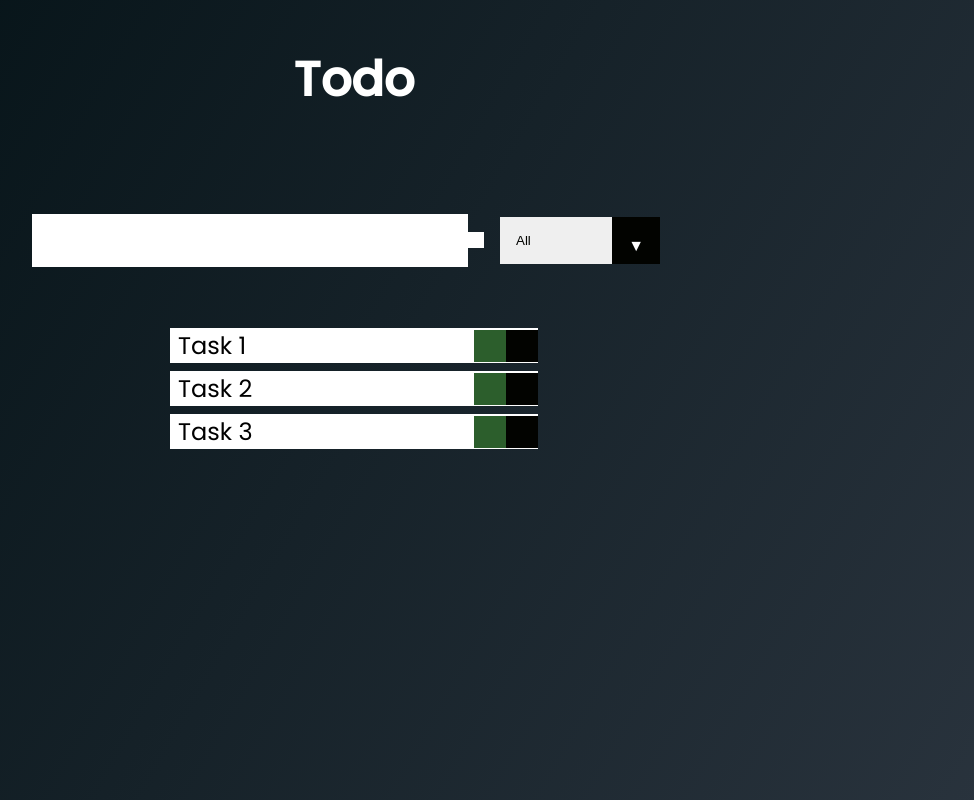
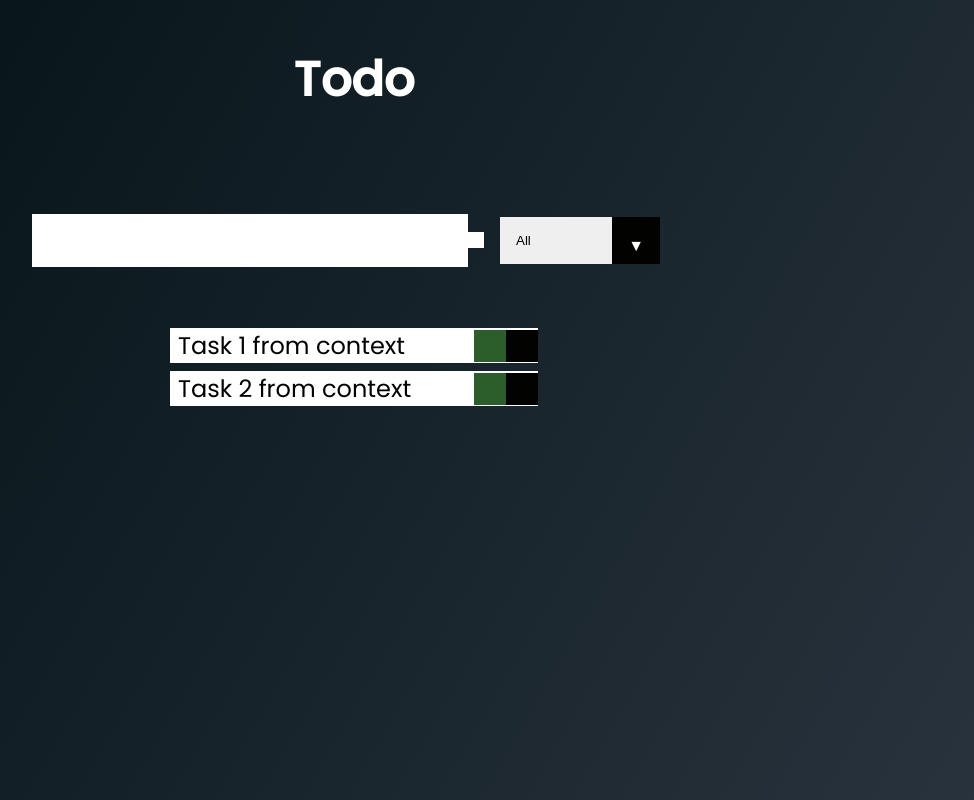
Before and after one commit to mikias-worash/todo-react, a React (Create React App) app: page / in a window 1280 px wide. Shown: the whole page, without its empty margins (286-1260 px from the left). Built offline with nearby package versions, Linux system fonts and the light colour scheme; a web font is replaced by a local one.

Commit message:
Added Context

```diff
--- a/src/App.js
+++ b/src/App.js
@@ -3,35 +3,18 @@ import Header from "./components/Header";
 import TodoForm from "./components/TodoForm";
 import Head from "./components/Head";
 import TodoList from "./components/TodoList";
-import { useState } from "react";
-import { v4 as uuidv4 } from "uuid";
+import { TodoProvider } from "./context/TodoContext";
 
 function App() {
-  const [todo, setTodo] = useState([
-    { id: 1, text: "Task 1" },
-    { id: 2, text: "Task 2" },
-    { id: 3, text: "Task 3" },
-  ]);
-
-  const deleteTodo = (id) => {
-    console.log(id);
-    if (window.confirm("Are you sure you want to delete this task?")) {
-      setTodo(todo.filter((item) => item.id !== id));
-    }
-  };
-
-  const addNewTodo = (newTodo) => {
-    newTodo.id = uuidv4();
-    setTodo([newTodo, ...todo]);
-  };
-
   return (
-    <div className="App">
-      <Head />
-      <Header />
-      <TodoForm todo={todo} handleAdd={addNewTodo} />
-      <TodoList todo={todo} handleDelete={deleteTodo} />
-    </div>
+    <TodoProvider>
+      <div className="App">
+        <Head />
+        <Header />
+        <TodoForm />
+        <TodoList />
+      </div>
+    </TodoProvider>
   );
 }
 
--- a/src/components/TodoForm.jsx
+++ b/src/components/TodoForm.jsx
@@ -1,7 +1,11 @@
 import { useState } from "react";
+import { useContext } from "react";
+import TodoContext from "../context/TodoContext";
 
-function TodoForm({ todo, handleAdd }) {
+function TodoForm({ handleAdd }) {
   const [text, setText] = useState();
+
+  const { addNewTodo } = useContext(TodoContext);
 
   const handleChange = (e) => {
     setText(e.target.value);
@@ -13,12 +17,18 @@ function TodoForm({ todo, handleAdd }) {
       text,
     };
 
-    handleAdd(newTodo);
+    addNewTodo(newTodo);
+    setText("");
   };
 
   return (
     <form onSubmit={handleSubmit}>
-      <input type="text" className="todo-input" onChange={handleChange} />
+      <input
+        type="text"
+        className="todo-input"
+        onChange={handleChange}
+        value={text}
+      />
       <button className="todo-button" type="submit">
         <i className="fas fa-plus-square"></i>
       </button>
--- a/src/components/TodoItem.jsx
+++ b/src/components/TodoItem.jsx
@@ -1,18 +1,16 @@
-function TodoItem({ todoItem, handleDelete }) {
-  const handleComplete = (item) => {
-    console.log(item + " completed");
-  };
+import { useContext } from "react";
+import TodoContext from "../context/TodoContext";
+
+function TodoItem({ todoItem }) {
+  const { deleteTodo } = useContext(TodoContext);
 
   return (
     <div className="todo" style={{ display: "flex" }}>
       <li className="todo-item">{todoItem.text}</li>
-      <button
-        className="complete-btn"
-        onClick={() => handleComplete(todoItem.id)}
-      >
+      <button className="complete-btn">
         <i className="fas fa-check"></i>
       </button>
-      <button className="trash-btn" onClick={() => handleDelete(todoItem.id)}>
+      <button className="trash-btn" onClick={() => deleteTodo(todoItem.id)}>
         <i className="fas fa-trash"></i>
       </button>
     </div>
--- a/src/components/TodoList.jsx
+++ b/src/components/TodoList.jsx
@@ -1,15 +1,15 @@
 import TodoItem from "./TodoItem";
+import { useContext } from "react";
+import TodoContext from "../context/TodoContext";
 
-function TodoList({ todo, handleDelete }) {
+function TodoList() {
+  const { todo } = useContext(TodoContext);
+
   return (
     <div className="todo-container">
       <ul className="todo-list">
         {todo.map((todoItem) => (
-          <TodoItem
-            key={todoItem.text}
-            todoItem={todoItem}
-            handleDelete={handleDelete}
-          />
+          <TodoItem key={todoItem.text} todoItem={todoItem} />
         ))}
       </ul>
     </div>
--- /dev/null
+++ b/src/context/TodoContext.js
@@ -0,0 +1,46 @@
+import { createContext, useState } from "react";
+import { v4 as uuidv4 } from "uuid";
+
+const TodoContext = createContext();
+
+export const TodoProvider = ({ children }) => {
+  const [todo, setTodo] = useState([
+    {
+      id: 1,
+      text: "Task 1 from context",
+      checked: false,
+    },
+    {
+      id: 2,
+      text: "Task 2 from context",
+      checked: false,
+    },
+  ]);
+
+  const deleteTodo = (id) => {
+    console.log(id);
+    if (window.confirm("Are you sure you want to delete this task?")) {
+      setTodo(todo.filter((item) => item.id !== id));
+    }
+  };
+
+  const addNewTodo = (newTodo) => {
+    newTodo.id = uuidv4();
+    newTodo.checked = false;
+    setTodo([newTodo, ...todo]);
+  };
+
+  return (
+    <TodoContext.Provider
+      value={{
+        todo,
+        deleteTodo,
+        addNewTodo,
+      }}
+    >
+      {children}
+    </TodoContext.Provider>
+  );
+};
+
+export default TodoContext;
```
